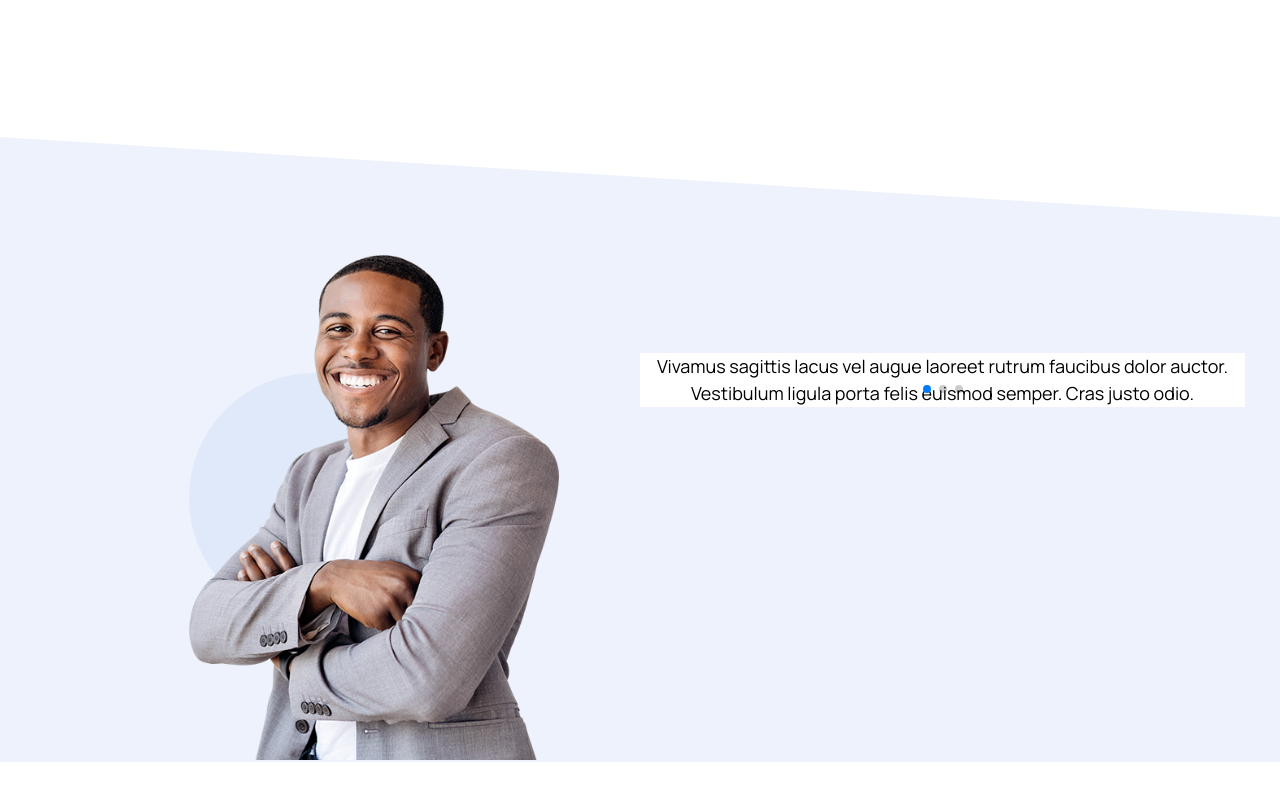
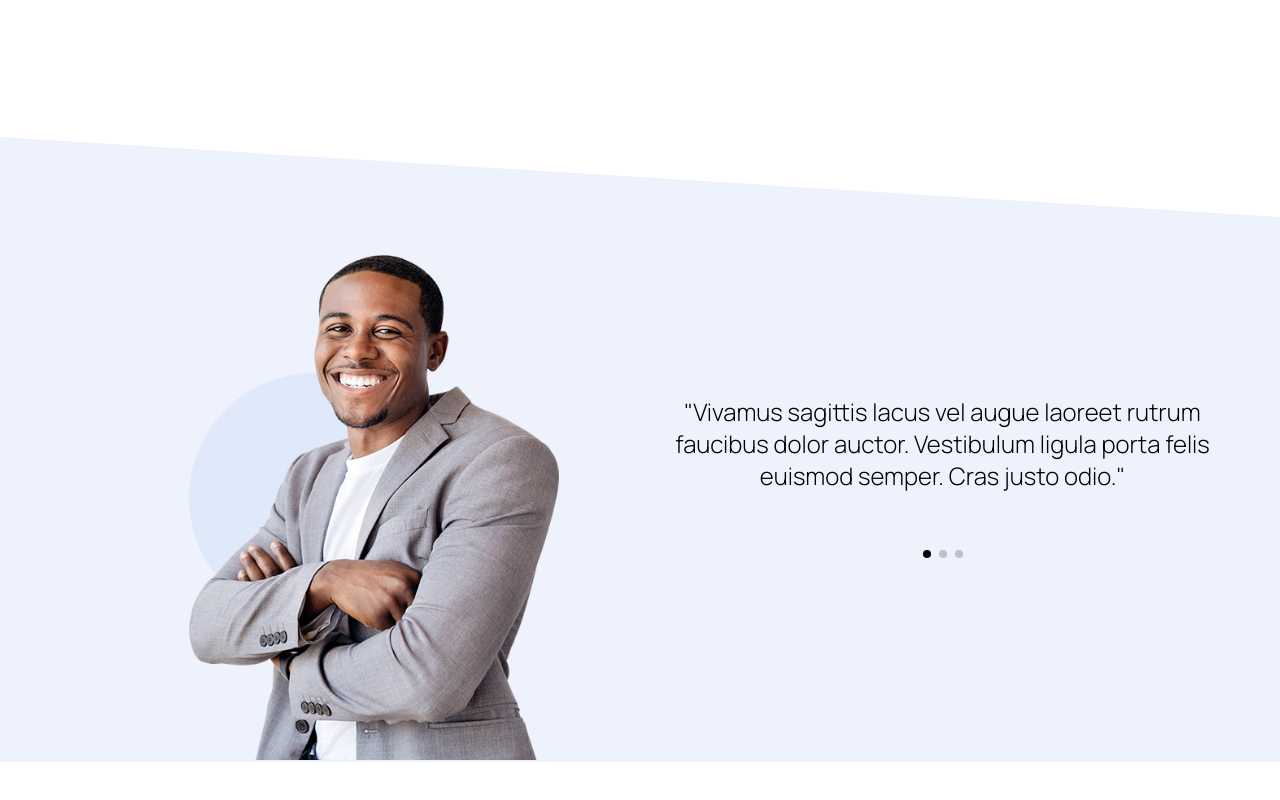
Before and after one commit to smshaown/multipurpose-project, a React (Vite) app: page /about1 in a window 1280 px wide. Shown: the part 2621-3421 px from the top of the page. Built offline with nearby package versions, Linux system fonts and the light colour scheme.

Commit message:
testimonialSlilde done

```diff
--- a/src/SameSection/TestimonialSideSlider/TestimonialSideSlider.jsx
+++ b/src/SameSection/TestimonialSideSlider/TestimonialSideSlider.jsx
@@ -6,7 +6,7 @@ import { Swiper, SwiperSlide } from "swiper/react";
 import "swiper/css";
 import "swiper/css/pagination";
 
-import "./styles.css";
+// import "./styles.css";
 
 // import required modules
 import { Pagination } from "swiper/modules";
@@ -14,33 +14,42 @@ import { Pagination } from "swiper/modules";
 export const TestimonialSideSlider = () => {
   return (
     <div>
-      <Swiper pagination={true} modules={[Pagination]} className="mySwiper">
-        <SwiperSlide>
-          <div>
-            <p>
-              Vivamus sagittis lacus vel augue laoreet rutrum faucibus dolor
+       <Swiper
+        spaceBetween={30}
+        pagination={{
+          clickable: true,
+        }}
+        modules={[Pagination]}
+        className="mySwiper"
+        style={{ '--swiper-pagination-color': 'black' }}
+
+      >
+        <SwiperSlide >
+          <div className="py-20 text-center mt-32">
+            <p className="text-2xl font-light">
+             "Vivamus sagittis lacus vel augue laoreet rutrum faucibus dolor
               auctor. Vestibulum ligula porta felis euismod semper. Cras justo
-              odio.
+              odio."
             </p>
           </div>
         </SwiperSlide>
         <SwiperSlide>
-          <div>
-            <p>
-              Vivamus sagittis lacus vel augue laoreet rutrum faucibus dolor
+        <div className="py-20 text-center mt-32">
+            <p className="text-2xl font-light">
+             "Vivamus sagittis lacus vel augue laoreet rutrum faucibus dolor
               auctor. Vestibulum ligula porta felis euismod semper. Cras justo
-              odio.
+              odio."
             </p>
           </div>
         </SwiperSlide>
         <SwiperSlide>
-          <div>
-            <p>
-              Vivamus sagittis lacus vel augue laoreet rutrum faucibus dolor
+        <div className="py-20 text-center mt-32">
+            <p className="text-2xl font-light">
+             "Vivamus sagittis lacus vel augue laoreet rutrum faucibus dolor
               auctor. Vestibulum ligula porta felis euismod semper. Cras justo
-              odio.
+              odio."
             </p>
-          </div>{" "}
+          </div>
         </SwiperSlide>
       </Swiper>
     </div>
--- a/src/components/PagesSection/About/About1/TestimonialSlider.jsx
+++ b/src/components/PagesSection/About/About1/TestimonialSlider.jsx
@@ -8,12 +8,12 @@ export const TestimonialSlider = () => {
     <div  className='bg-[#EDF2FC] h-[625px] mt-40 mb-40' style={{clipPath: 'polygon(0 0, 100% 80px, 100% 100%, 0 100%)'}}>
         <div className='myContainer '>
         <div className='flex gap-12 justify-center items-center'>
-                <div className='w-1/2 flex flex-col justify-center items-center mt-[120px]'>
-                    <div className='w-[250px] h-[250px] rounded-full bg-[#e0e9fa] relative mt-[7.25rem]'>
+                <div className='w-full md:w-1/2  flex flex-col justify-center items-center mt-[120px]'>
+                    <div className='w-full md:w-[250px] h-full md:h-[250px] hidden md:block rounded-full bg-[#e0e9fa] relative mt-[7.25rem]'>
                       <div className='w-[370px] h-[505px] absolute mt-[-118px]'><img className='w-full h-full' src={img} alt="" /></div>
                     </div>
                 </div>
-                <div className='w-1/2'>
+                <div className='w-full md:w-1/2 p-2'>
                   <TestimonialSideSlider />
                 </div>
               </div>
```
